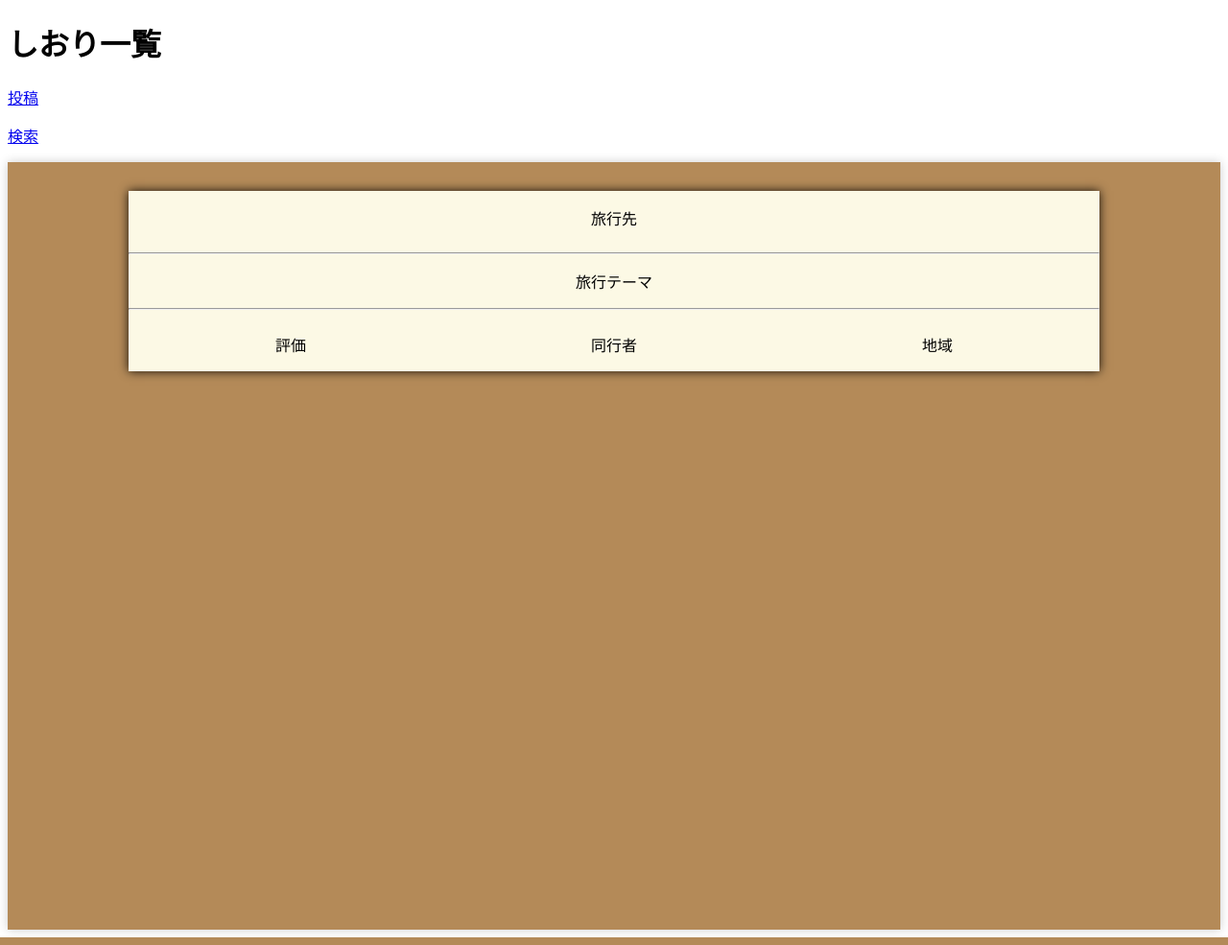
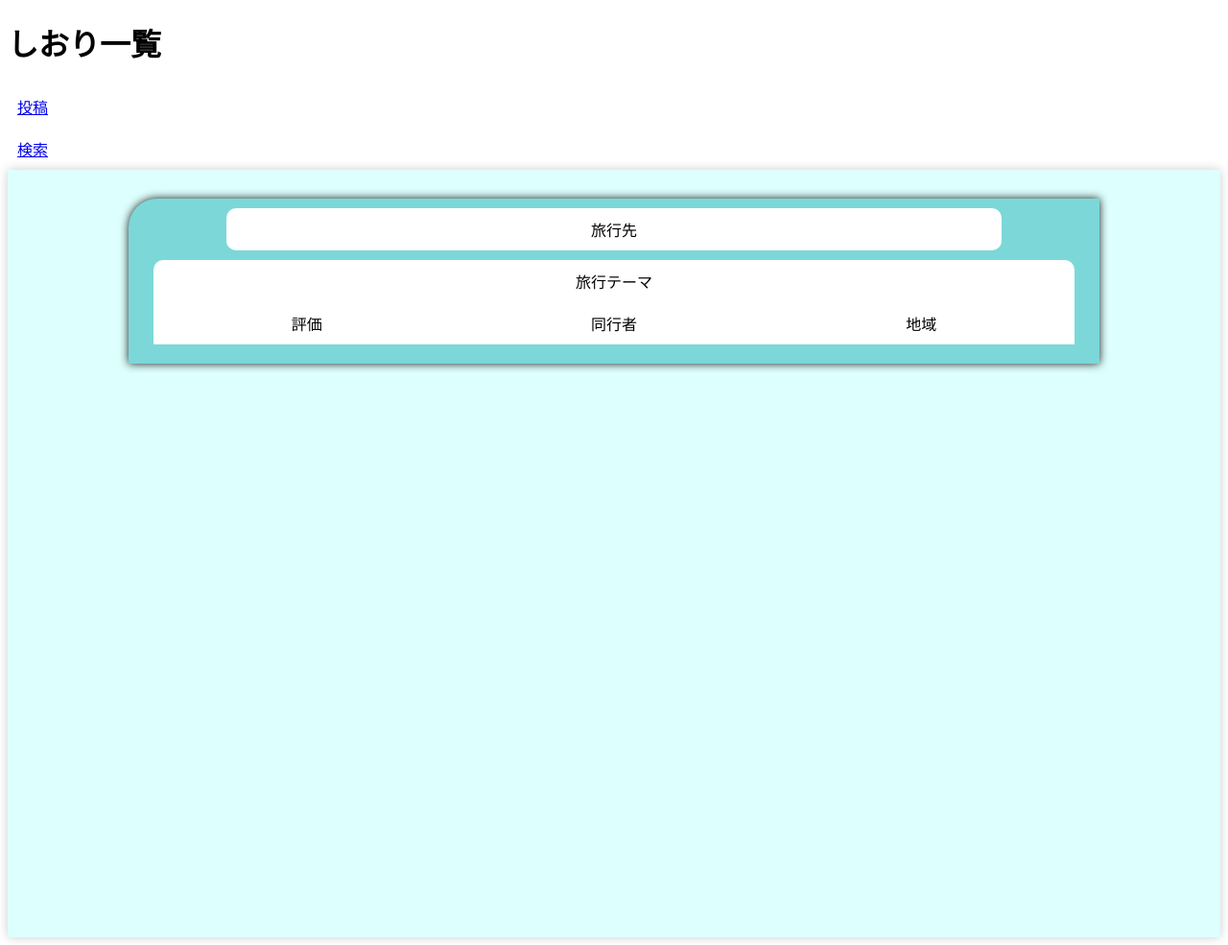
Before and after one commit to ken-takmo/Book-mark-of-the-trip, a PHP site: page / in a window 1280 px wide. Shown: the whole page at 96% size. Run offline with PHP 8.4, Linux system fonts and the light colour scheme; data that the repository does not hold is empty; a stand-in replaces the project's code that opens the database connection; some libraries are stand-ins or nearby versions.

Commit message:
しおり一覧ページスタイル変更

```diff
--- a/css/style.css
+++ b/css/style.css
@@ -1,5 +1,9 @@
+p {
+  margin: 0;
+  padding: 10px;
+}
 .trip-datas {
-  background-color: #985d18b8;
+  background-color: #ddfffd;
   box-shadow: 0 0 10px rgba(0, 0, 0, 0.2);
   display: flex;
   flex-direction: column;
@@ -8,30 +12,50 @@
 }
 
 .trip-data {
-  background-color: #fffeecf5;
+  background-color: #7cd7d8;
   box-shadow: 0 0 10px rgba(0, 0, 0, 0.9);
-  align-items: center;
   width: 80%;
   margin-top: 30px;
+  border-radius: 30px 0 0 0;
 }
 
 .trip-data-header {
   display: flex;
   align-items: center;
   justify-content: center;
+  background-color: #fff;
+  border-radius: 10px;
+  width: 80%;
+  margin: 10px auto;
+}
+
+.trip-data-main {
+  background-color: #fff;
+  border-radius: 10px 10px 0 0;
+  width: 95%;
+  margin: 0 auto;
+}
+.trip-data-details {
+  background-color: #fff;
+  min-height: 80%;
+  display: flex;
+  align-content: center;
+  margin: 0 auto;
+  width: 95%;
 }
 .trip-data-main > p {
   text-align: center;
-}
-.trip-data-details {
-  display: flex;
 }
 .detail {
   flex: 1;
   text-align: center;
 }
 .trip-data > nav {
+  background-color: #fff;
+  width: 95%;
   display: flex;
+  margin: 0 auto 20px;
+  border-radius: 0 0 10px 10px;
 }
 .link {
   flex: 1;
--- a/index.php
+++ b/index.php
@@ -28,11 +28,9 @@
                 </span> -->
                 <p>旅行先</p>
             </div>
-            <hr>
             <div class="trip-data-main">
                 <p>旅行テーマ</p>
             </div>
-            <hr>
             <div class="trip-data-details">
                 <p class="detail">評価</p>
                 <p class="detail">同行者</p>
@@ -49,11 +47,9 @@
                 </span> -->
                 <p><strong><?= $trip['destination'] ?></strong></p>
             </div>
-            <hr>
             <div class="trip-data-main">
                 <p><?= $trip['theme'] ?></p>
             </div>
-            <hr>
             <div class="trip-data-details">
                 <p class="detail"><?= $trip['evaluation'] ?></p>
                 <p class="detail"><?= Functions::setCompanion($trip['companion']) ?></p>
```
